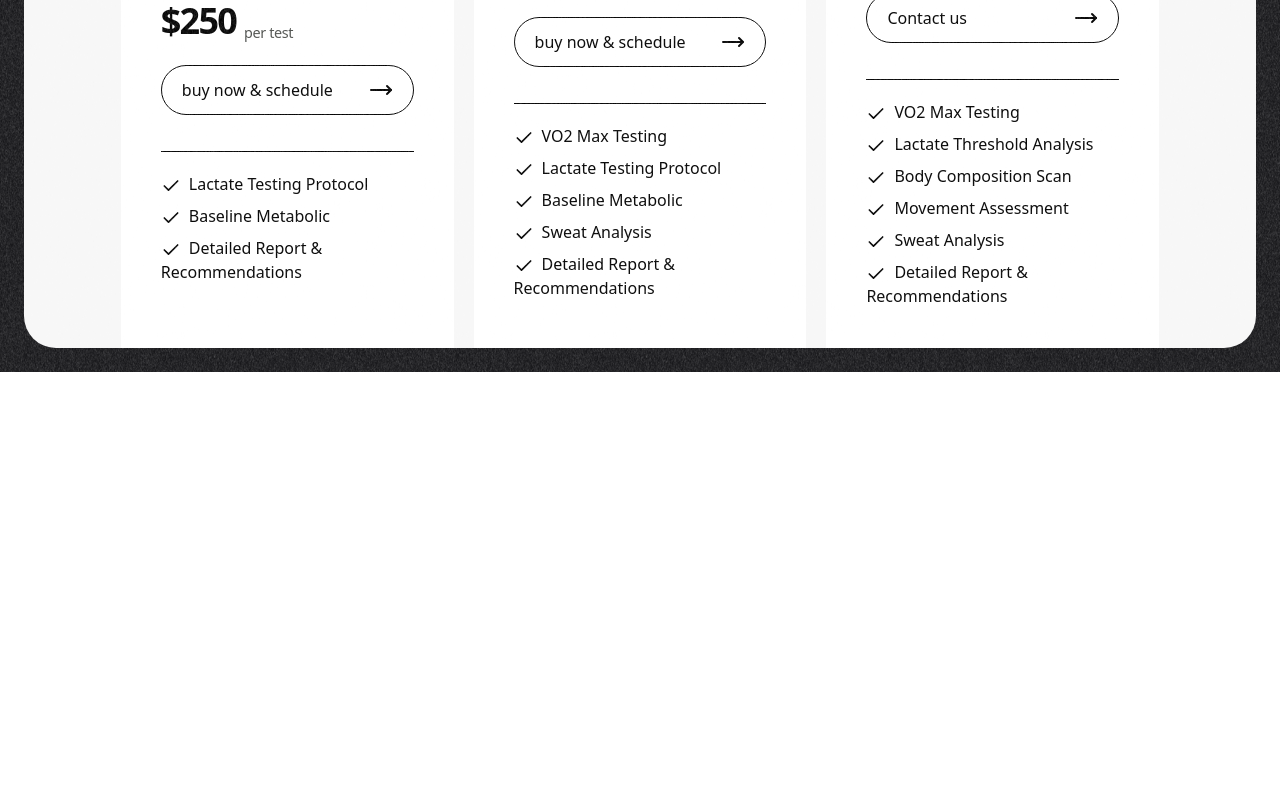
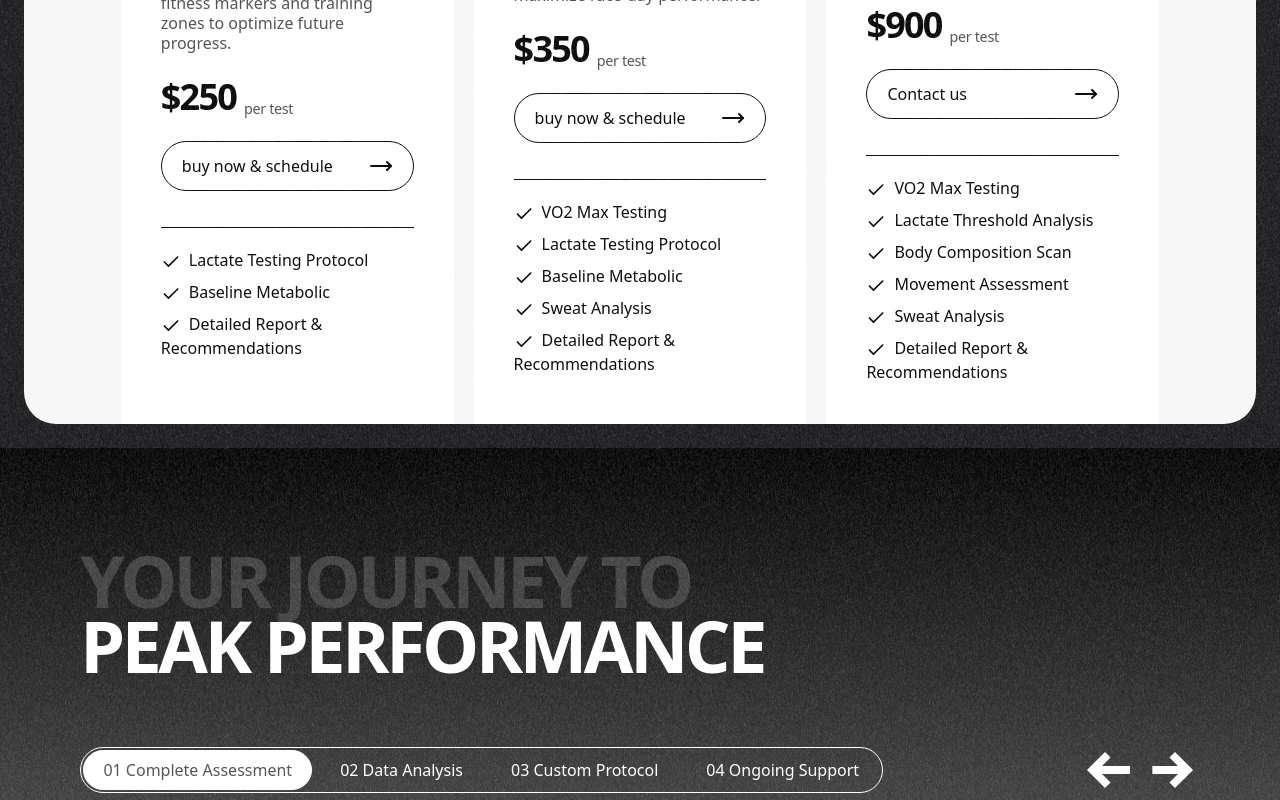
Before and after one commit to mohitkrishn/enroute-health-react, a React (Vite) app: page / in a window 1280 px wide. Shown: the part 3647-4447 px from the top of the page. Before the commit the page ends 4019 px from the top, so only its background shows below. Built offline with nearby package versions, Linux system fonts and the light colour scheme; some icons are missing.

Commit message:
Process Section head done by monu

```diff
--- a/package.json
+++ b/package.json
@@ -15,6 +15,7 @@
     "motion": "^12.23.27",
     "react": "^19.2.0",
     "react-dom": "^19.2.0",
+    "react-router": "^7.12.0",
     "react-router-dom": "^7.11.0",
     "router": "^2.2.0",
     "tailwindcss": "^4.1.18"
--- /dev/null
+++ b/src/assets/LeftArrow.jsx
@@ -0,0 +1,30 @@
+const LeftArrow = ({ size = 60, color = "#fff", strokeWidth = 6 }) => {
+  return (
+    <svg
+      width={size}
+      height={size}
+      viewBox="0 0 64 64"
+      fill="none"
+      xmlns="http://www.w3.org/2000/svg"
+    >
+      {/* Horizontal line */}
+      <path
+        d="M90 32H20"
+        stroke={color}
+        strokeWidth={strokeWidth}
+        strokeLinecap="square"
+      />
+
+      {/* Arrow head */}
+      <path
+        d="M32 16L16 32L32 48"
+        stroke={color}
+        strokeWidth={strokeWidth}
+        strokeLinecap="square"
+        strokeLinejoin="miter"
+      />
+    </svg>
+  );
+};
+
+export default LeftArrow;
--- /dev/null
+++ b/src/assets/RightArrow.jsx
@@ -0,0 +1,30 @@
+const RightArrow = ({ size = 60, color = "#fff", strokeWidth = 6 }) => {
+  return (
+    <svg
+      width={size}
+      height={size}
+      viewBox="0 0 64 64"
+      fill="none"
+      xmlns="http://www.w3.org/2000/svg"
+    >
+      {/* Horizontal line */}
+      <path
+        d="M8 32H44"
+        stroke={color}
+        strokeWidth={strokeWidth}
+        strokeLinecap="square"
+      />
+
+      {/* Arrow head */}
+      <path
+        d="M32 16L48 32L32 48"
+        stroke={color}
+        strokeWidth={strokeWidth}
+        strokeLinecap="square"
+        strokeLinejoin="miter"
+      />
+    </svg>
+  );
+};
+
+export default RightArrow;
--- /dev/null
+++ b/src/components/Process/ProcessHead.jsx
@@ -0,0 +1,17 @@
+import { ul } from 'motion/react-m'
+import React from 'react'
+import ProcessNav from './ProcessNav'
+
+const ProcessHead = () => {
+  return (
+<section className='w-full h-full b pt-25 pl-20'>
+    <ul className='text-white text-[4.5rem] uppercase font-bold tracking-tighter leading-[.9]'>
+        <li className='text-[#3e3e3e]'>your journey to</li>
+        <li>peak performance</li>
+    </ul>
+    <ProcessNav/>
+</section>
+  )
+}
+
+export default ProcessHead
--- /dev/null
+++ b/src/components/Process/ProcessNav.jsx
@@ -0,0 +1,68 @@
+import { MoveDown } from "lucide-react";
+import React ,{useState}from "react";
+import { NavLink } from "react-router-dom";
+import LeftArrow from "../../assets/LeftArrow";
+import RightArrow from "../../assets/RightArrow";
+import { motion, AnimatePresence } from "framer-motion";
+
+const steps = [
+  "01 Complete Assessment",
+  "02 Data Analysis",
+  "03 Custom Protocol",
+  "04 Ongoing Support",
+];
+
+const ProcessNav = () => {
+  const [active, setActive] = useState(0);
+  return (
+    <section className="w-full h-20 mt-13 flex justify-between pr-20 items-center text-white">
+      <div className="flex gap-2 border-1 rounded-full px-[.15rem] py-[.15rem]">
+        {steps.map((step, index) => (
+          <button
+            key={index}
+            onClick={() => setActive(index)}
+            className="relative px-5 py-2 font-medium overflow-hidden"
+          >
+
+            <AnimatePresence>
+              {active === index && (
+                <motion.div
+                  key="pill"
+                  initial={{ y: 30, opacity: 0 }}
+                  animate={{ y: 0, opacity: 1 }}
+                  exit={{ y: 30, opacity: 0 }}
+                  transition={{
+                    type: "spring",
+                    stiffness: 320,
+                    damping: 24,
+                  }}
+                  className="absolute inset-0 bg-white border-1 rounded-full"
+                />
+              )}
+            </AnimatePresence>
+
+            <span
+              className={`
+              relative z-10 transition-colors duration-200
+              cursor-pointer
+              ${
+                active === index
+                  ? "text-[#4b4d4a]"
+                  : "text-white hover:text-[#c1c1c1]"
+              }
+            `}
+            >
+              {step}
+            </span>
+          </button>
+        ))}
+      </div>
+      <div className="flex gap-5">
+        <LeftArrow size={50} strokeWidth={10} />
+        <RightArrow size={50} strokeWidth={10} />
+      </div>
+    </section>
+  );
+};
+
+export default ProcessNav;
--- a/src/pages/Home.jsx
+++ b/src/pages/Home.jsx
@@ -2,6 +2,7 @@ import homepageBg from '../assets/homepage-bg.avif'
 import texture from '../assets/textture-bg.avif'
 import Hero from '../components/Hero';
 import Optimize from './Optimize';
+import Process from './Process';
 import Services from './Services';
 import Testing from './Testing';
 
@@ -28,6 +29,8 @@ const Home = () => {
       <Services />
       {/*Testing Section*/}
       <Testing/>
+      {/*Our Process*/}
+      <Process/>
     </main>
   );
 };
--- /dev/null
+++ b/src/pages/Process.jsx
@@ -0,0 +1,23 @@
+import React from 'react'
+import ProcessHead from '../components/Process/ProcessHead'
+
+const Process = () => {
+  return (
+   <section className="
+           w-full
+            min-h-screen
+            z-30
+
+            pb-25
+            "
+            style={{
+             background: "linear-gradient(180deg, #000 0%, #666 75%, #959595 100%)"
+
+            }}
+    >
+    <ProcessHead/>
+    </section>
+  )
+}
+
+export default Process
--- a/src/pages/Services.jsx
+++ b/src/pages/Services.jsx
@@ -13,6 +13,7 @@ const Services = () => {
             p-6
             z-30
             bg-zinc-900
+            pb-25
             "
     >
      <Service_Top/>
--- a/src/pages/Testing.jsx
+++ b/src/pages/Testing.jsx
@@ -10,6 +10,7 @@ const Testing = () => {
             p-6
             z-30
             bg-zinc-900
+
             "
     >
         <TestingCon/>
```
Also changed, not shown: 1 other file (tests, documents, lock files or other folders).
